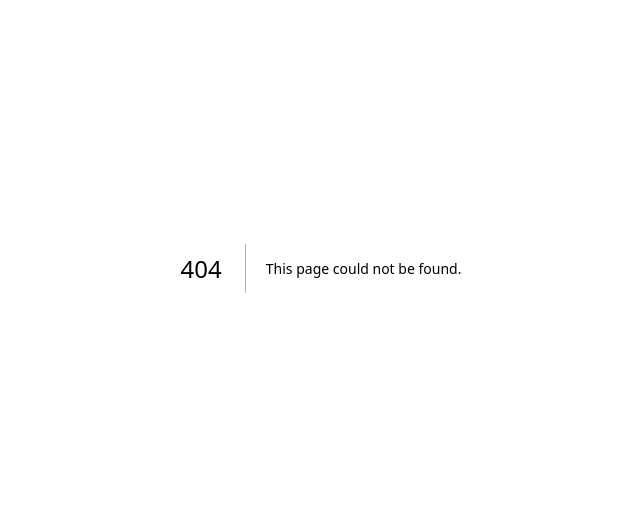
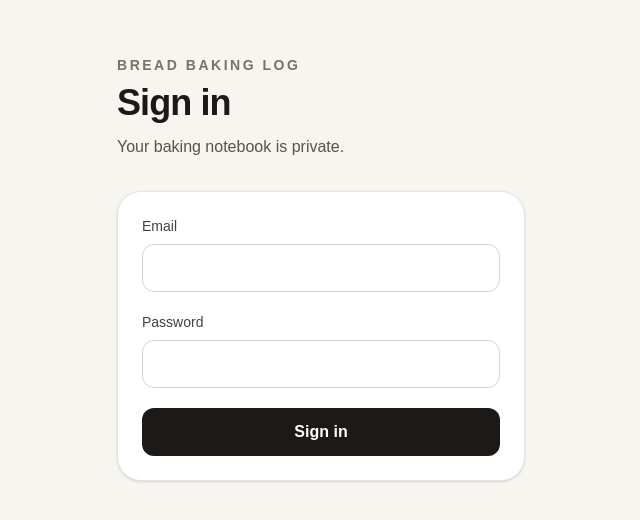
Before and after one commit to moejurray/bread-baking-log, a Next.js app: page /login in a window 1280 px wide. Before the commit this address had no page. Shown: the part 132-652 px from the top of the page, without its empty margins (319-959 px from the left). Built offline with nearby package versions, Linux system fonts and the light colour scheme.

Commit message:
Add login page

```diff
--- /dev/null
+++ b/app/login/page.tsx
@@ -0,0 +1,32 @@
+import { login } from "./actions";
+
+export default async function LoginPage({
+  searchParams,
+}: {
+  searchParams: Promise<{ error?: string }>;
+}) {
+  const { error } = await searchParams;
+
+  return (
+    <main className="mx-auto flex min-h-screen max-w-md flex-col justify-center px-5 py-10">
+      <div className="mb-8">
+        <p className="mb-2 text-sm font-semibold uppercase tracking-[0.18em] text-stone-500">Bread Baking Log</p>
+        <h1 className="text-4xl font-semibold tracking-tight text-stone-900">Sign in</h1>
+        <p className="mt-3 leading-6 text-stone-600">Your baking notebook is private.</p>
+      </div>
+
+      <form action={login} className="space-y-5 rounded-3xl border border-stone-200 bg-white p-6 shadow-sm">
+        <div>
+          <label htmlFor="email" className="mb-2 block text-sm font-medium text-stone-700">Email</label>
+          <input id="email" name="email" type="email" autoComplete="email" required className="min-h-12 w-full rounded-xl border border-stone-300 bg-white px-4 text-base outline-none focus:border-stone-600" />
+        </div>
+        <div>
+          <label htmlFor="password" className="mb-2 block text-sm font-medium text-stone-700">Password</label>
+          <input id="password" name="password" type="password" autoComplete="current-password" required className="min-h-12 w-full rounded-xl border border-stone-300 bg-white px-4 text-base outline-none focus:border-stone-600" />
+        </div>
+        {error ? <p className="rounded-xl bg-red-50 px-4 py-3 text-sm text-red-700">{error}</p> : null}
+        <button type="submit" className="min-h-12 w-full rounded-xl bg-stone-900 px-5 py-3 font-semibold text-white">Sign in</button>
+      </form>
+    </main>
+  );
+}
```
